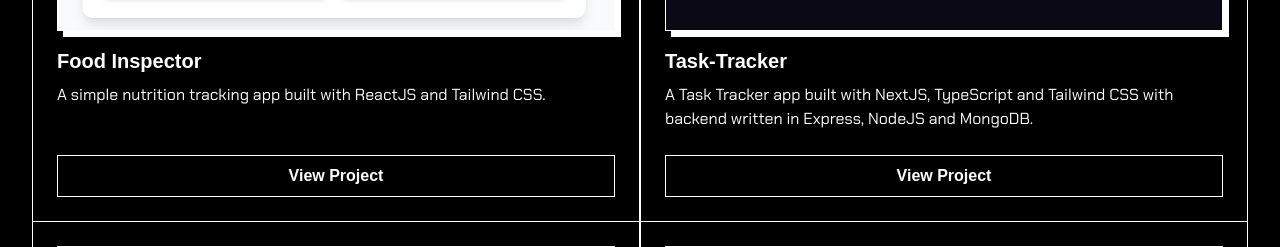
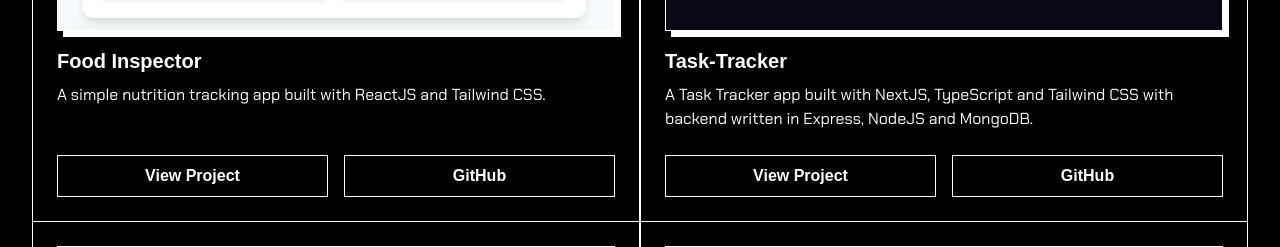
Before and after one commit to barryspacezero/Portfolio, a React (Vite) app: page / in a window 1280 px wide. Shown: the part 1060-1307 px from the top of the page. Built offline with nearby package versions, Linux system fonts and the light colour scheme; grey boxes are pictures that could not be loaded; a web font is replaced by a local one.

Commit message:
Added project links

```diff
--- a/src/App.jsx
+++ b/src/App.jsx
@@ -44,10 +44,10 @@
       <h1 className="text-5xl font-bold text-white justify-center flex border mx-4 p-4 md:mx-8">Projects</h1>
       <div className="grid grid-cols-1 sm:grid-cols-2 lg:grid-cols-2 mx-4 md:mx-8">
 
-        <ProjectCard src={NFP} title="Food Inspector" description="A simple nutrition tracking app built with ReactJS and Tailwind CSS." />
-        <ProjectCard src={taskmanager} title="Task-Tracker" description="A Task Tracker app built with NextJS, TypeScript and Tailwind CSS with backend written in Express, NodeJS and MongoDB." />
-        <ProjectCard src={"https://picsum.photos/536/354"} title="Telegram-GameInfoBot" description="A Telegram bot built with Python using the Pyrogram library and Twitch's API." />
-        <ProjectCard src={"https://picsum.photos/200/300"} title="Flip-Learn" description="A Quiz app built with ReactJS, TypeScript and Tailwind CSS." />
+        <ProjectCard src={NFP} title="Food Inspector" description="A simple nutrition tracking app built with ReactJS and Tailwind CSS." projectLink="https://nutrition-fact-panels.vercel.app/" githubLink={"https://github.com/barryspacezero/Nutrition_Fact_Panels"} />
+        <ProjectCard src={taskmanager} title="Task-Tracker" description="A Task Tracker app built with NextJS, TypeScript and Tailwind CSS with backend written in Express, NodeJS and MongoDB." projectLink="https://penguin-task-tracker.vercel.app/" githubLink={"https://github.com/barryspacezero/Task-Tracker"} />
+        <ProjectCard src={"https://picsum.photos/536/354"} title="Telegram-GameInfoBot" description="A Telegram bot built with Python using the Pyrogram library and Twitch's API." githubLink="https://github.com/barryspacezero/Telegram-GameInfoBot" />
+        <ProjectCard src={"https://picsum.photos/200/300"} title="Flip-Learn" description="A Quiz app built with ReactJS, TypeScript and Tailwind CSS." projectLink="https://flip-learn-xw4f.vercel.app/" githubLink={"https://github.com/barryspacezero/Fliplearn"} />
       </div>
 
       <Exp />
--- a/src/components/ProjectCard.jsx
+++ b/src/components/ProjectCard.jsx
@@ -1,6 +1,6 @@
 import React from "react"
 
-export const ProjectCard = ({ src, title, description }) => {
+export const ProjectCard = ({ src, title, description, githubLink, projectLink }) => {
     return (
         <div className="group border border-white border-t-0 aspect-square p-6">
 
@@ -30,18 +30,43 @@
             <h3 className="pt-4 text-lg md:text-xl font-bold">{title}</h3>
             <p className="pt-2 h-16 overflow-hidden text-sm md:text-base">{description}</p>
 
-            <button
+            <div className="flex gap-4">
+                {projectLink && (
+                    <a
+                        href={projectLink}
+                        target="_blank"
+                        rel="noreferrer"
                         className="
               border border-white font-bold
               p-2 mt-4 w-full
               transition-all duration-200 ease-out
+              group-hover:bg-white flex items-center justify-center
+              group-hover:text-black
+              cursor-pointer hover:opacity-80
+            "
+                    >
+                        View Project
+                    </a>
+                )}
+                {githubLink && (
+                    <a
+                        href={githubLink}
+                        target="_blank"
+                        rel="noreferrer"
+                        className="
+              border border-white font-bold
+              p-2 mt-4 w-full flex items-center justify-center
+              transition-all duration-200 ease-out
               group-hover:bg-white
               group-hover:text-black
               cursor-pointer
+              hover:opacity-80
             "
                     >
-                View Project
-            </button>
+                        GitHub
+                    </a>
+                )}
+            </div>
         </div>
     )
 }
--- a/src/index.css
+++ b/src/index.css
@@ -30,6 +30,7 @@
   font-family: 'Chakra Petch', system-ui, -apple-system, Segoe UI, Roboto, Helvetica, Arial, sans-serif;
 }
 
+a,
 h1,
 h3,
 h4,
--- a/src/sections/Exp.jsx
+++ b/src/sections/Exp.jsx
@@ -1,4 +1,4 @@
-import React, { useRef, useEffect, useState } from "react";
+import React from "react";
 
 const experiences = [
     {
@@ -40,34 +40,12 @@
 ];
 
 function TimelineItem({ exp, index }) {
-    const [visible, setVisible] = useState(false);
-    const ref = useRef(null);
-
-    useEffect(() => {
-        const observer = new IntersectionObserver(
-            ([entry]) => {
-                if (entry.isIntersecting) setVisible(true);
-            },
-            { threshold: 0.2 }
-        );
-        if (ref.current) observer.observe(ref.current);
-        return () => observer.disconnect();
-    }, []);
-
     const isLeft = index % 2 === 0;
 
     return (
         <div
-            ref={ref}
             className={`relative flex flex-col md:flex-row items-center md:items-start gap-0 mb-12 md:mb-16 timeline-item ${isLeft ? "md:flex-row" : "md:flex-row-reverse"
                 }`}
-            style={{
-                opacity: visible ? 1 : 0,
-                transform: visible
-                    ? "translateY(0)"
-                    : `translateY(40px)`,
-                transition: `opacity 0.6s ease ${index * 0.15}s, transform 0.6s ease ${index * 0.15}s`,
-            }}
         >
             {/* Card */}
             <div
@@ -180,8 +158,7 @@
                     style={{
                         background: `${exp.color}18`,
                         borderColor: exp.color,
-                        boxShadow: visible ? `0 0 16px 4px ${exp.color}55` : "none",
-                        transition: `box-shadow 0.4s ease ${index * 0.15 + 0.3}s`,
+                        boxShadow: `0 0 16px 4px ${exp.color}55`,
                     }}
                 >
                     <div
```
Lines whose indentation alone changed are shown as unchanged.
